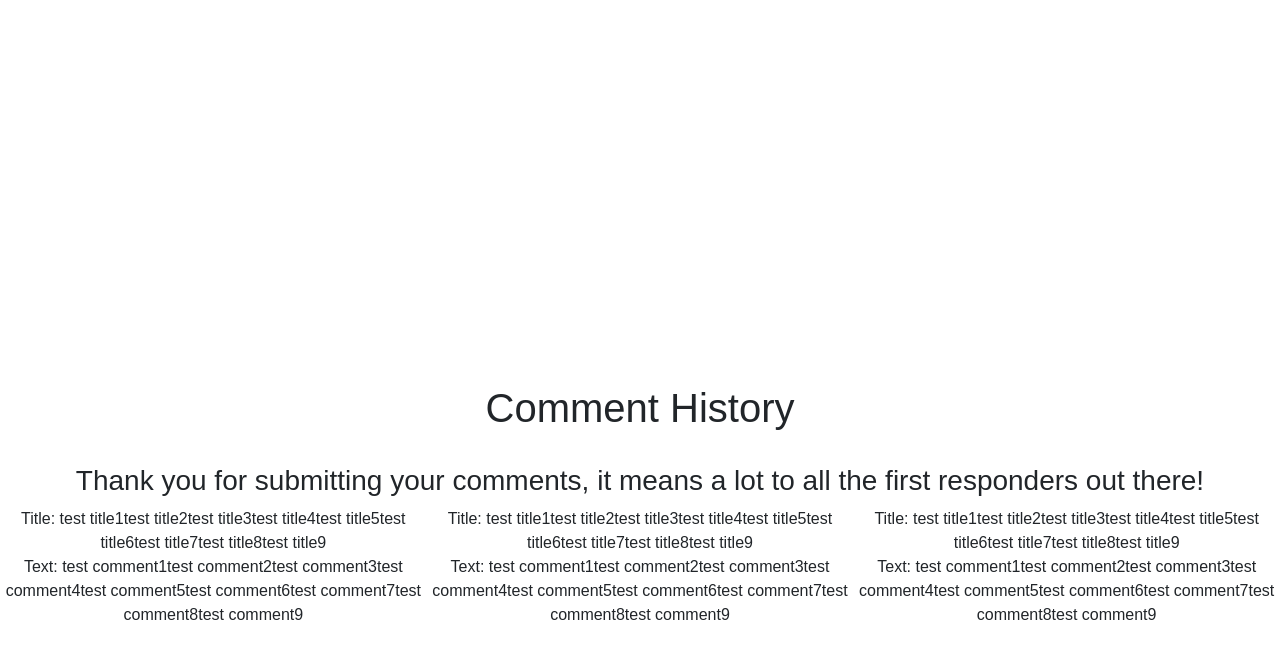
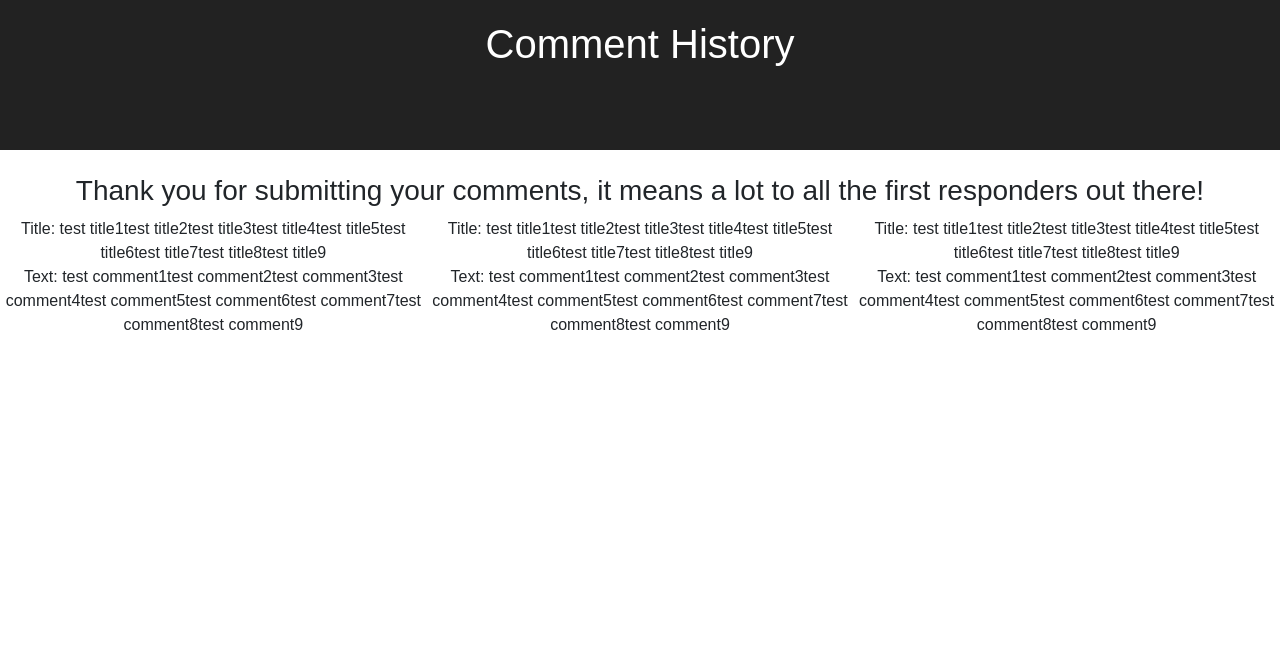
Before and after one commit to 2018Lumohacks/FirstResponderAppreciation, a React (Create React App) app: page /ThankYou in a window 1280 px wide. Shown: the top 658 px of the page. Built offline with nearby package versions, Linux system fonts and the light colour scheme.

Commit message:
Fixed top bar in thankyou page.

```diff
--- a/src/containers/thankYou/ThankYou.css
+++ b/src/containers/thankYou/ThankYou.css
@@ -0,0 +1,6 @@
+.App-header {
+    background-color: #222;
+    height: 150px;
+    padding: 20px;
+    color: white;
+  }
```
